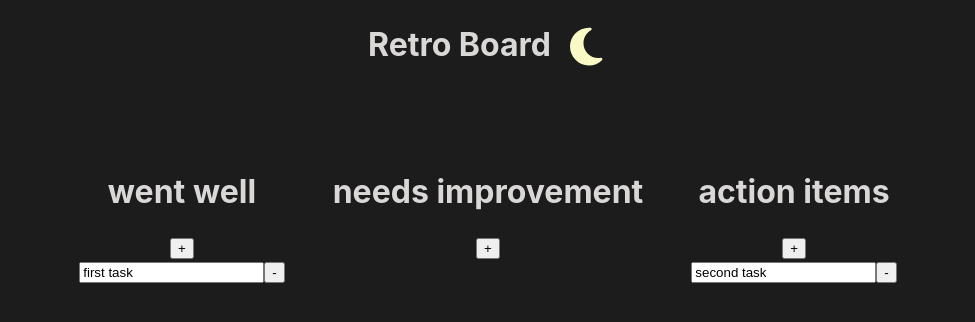
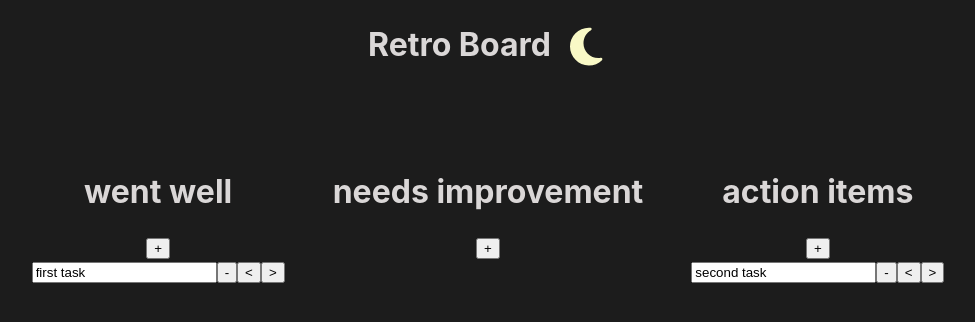
Before and after one commit to Zadag/retro-board, a React (Vite) app: page / in a window 1280 px wide. Shown: the top 322 px of the page, without its empty margins (152-1127 px from the left). Built offline with nearby package versions, Linux system fonts and the light colour scheme.

Commit message:
adds ability to move items between categories

```diff
--- a/src/components/Category/Category.tsx
+++ b/src/components/Category/Category.tsx
@@ -16,6 +16,7 @@ const Category = ({
   createItem,
   editItem,
   removeItem,
+  moveItem,
 }: CategoryProp): React.ReactNode => {
   const handleClick = () => {
     createItem({ name: "default name", category: category, id: "placeholder" });
@@ -27,6 +28,10 @@ const Category = ({
 
   const handleDelete = ({ item }: HandleDeleteParams) => {
     removeItem({ name: item.name, category: category, id: item.id });
+  };
+
+  const handleMove = (target: string, item: ItemType) => {
+    moveItem(target, item);
   };
 
   return (
@@ -46,6 +51,8 @@ const Category = ({
               onChange={(e) => handleChange({ e, item })}
             />
             <button onClick={() => handleDelete({ item })}>-</button>
+            <button onClick={() => handleMove("left", item)}>{"<"}</button>
+            <button onClick={() => handleMove("right", item)}>{">"}</button>
           </div>
         );
       })}
--- a/src/components/Retroboard/Retroboard.tsx
+++ b/src/components/Retroboard/Retroboard.tsx
@@ -15,6 +15,7 @@ export type CategoryProp = {
   createItem: (itemInfo: ItemType) => void;
   editItem: (itemInfo: ItemType) => void;
   removeItem: (itemInfo: ItemType) => void;
+  moveItem: (target: string, itemInfo: ItemType) => void;
 };
 
 const Retroboard = (): React.ReactNode => {
@@ -44,6 +45,28 @@ const Retroboard = (): React.ReactNode => {
     setItems([...newItems]);
   };
 
+  // This should probably be done better but I've run out of time ¯\_(ツ)_/¯
+  const moveItem = (target: string, itemInfo: ItemType) => {
+    const { name, id, category } = itemInfo;
+    let newCategory: string;
+    if (target === "left") {
+      if (category === "went well") newCategory = "action items";
+      if (category === "needs improvement") newCategory = "went well";
+      if (category === "action items") newCategory = "needs improvement";
+    } else if (target === "right") {
+      if (category === "went well") newCategory = "needs improvement";
+      if (category === "needs improvement") newCategory = "action items";
+      if (category === "action items") newCategory = "went well";
+    }
+
+    const newItem = { name, id, category: newCategory! };
+    // createItem(newItem);
+    // removeItem(itemInfo);
+
+    const newItems = items.filter((item) => item.id !== itemInfo.id);
+    setItems([...newItems, newItem]);
+  };
+
   return (
     <div className="retro-board">
       <Category
@@ -52,6 +75,7 @@ const Retroboard = (): React.ReactNode => {
         createItem={createItem}
         editItem={editItem}
         removeItem={removeItem}
+        moveItem={moveItem}
       />
       <Category
         items={items}
@@ -59,6 +83,7 @@ const Retroboard = (): React.ReactNode => {
         createItem={createItem}
         editItem={editItem}
         removeItem={removeItem}
+        moveItem={moveItem}
       />
       <Category
         items={items}
@@ -66,6 +91,7 @@ const Retroboard = (): React.ReactNode => {
         createItem={createItem}
         editItem={editItem}
         removeItem={removeItem}
+        moveItem={moveItem}
       />
     </div>
   );
```
